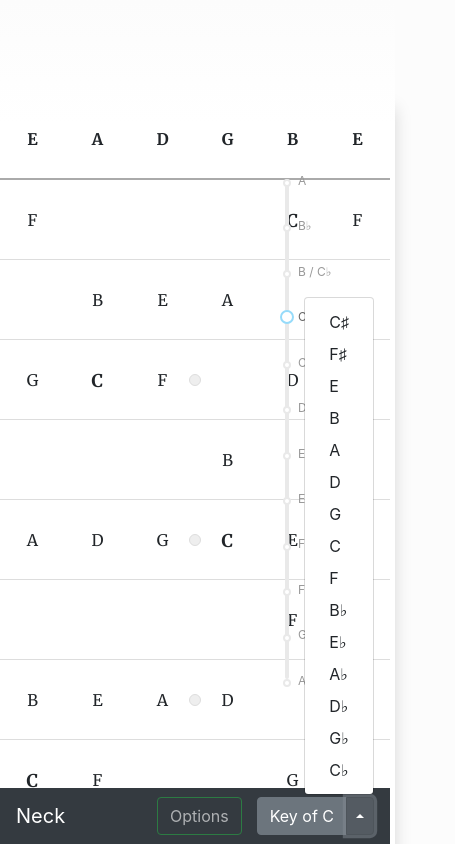
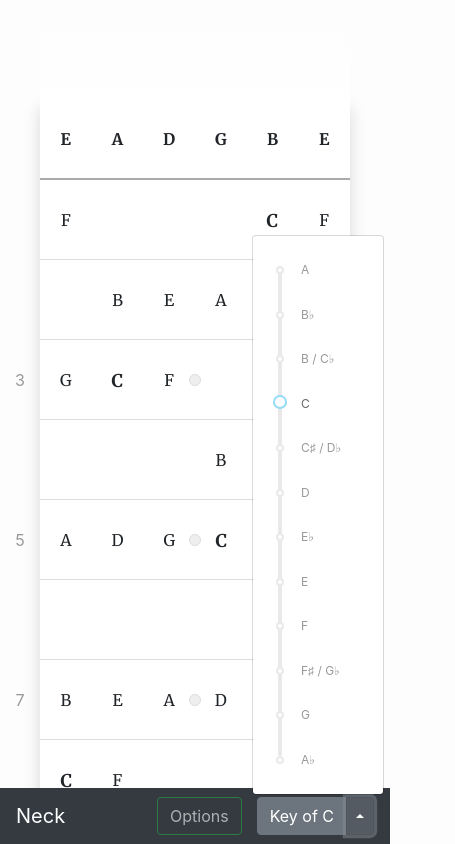
Before and after one commit to michaelasanchez/neck, a React app: page / in a window 390 px wide. Both pictures are taken after a click on the button 360 px from the left and 816 px from the top of the page. Shown: the top 844 px of the page, 455 px wide, since content can reach past the window. Built offline with nearby package versions, Linux system fonts and the light colour scheme.

Commit message:
Moved slider to drop up. Mobile fixes.

```diff
--- a/src/components/Backdrop.tsx
+++ b/src/components/Backdrop.tsx
@@ -1,5 +1,6 @@
 import * as React from 'react';
 import { IOptions } from '../models';
+import { styles } from '../shared';
 import { FretMarkers, FretNumbers } from './neck';
 
 export const ENABLE_NECK_MARKERS = true;
@@ -16,11 +17,17 @@ export const Backdrop: React.FunctionComponent<BackdropProps> = ({
 
   const neckStyles = {
     height: (numFrets + 1) * 80,
+    maxWidth: styles.neck.maxWidth,
   };
 
   const neckWithMarginStyles = {
     height: neckStyles.height + 100 * 2,
+    maxWidth: styles.neck.maxWidth,
   };
+
+  const fretMarkers = {
+    maxWidth: styles.neck.maxWidth,
+  }
 
   return (
     <>
@@ -38,7 +45,7 @@ export const Backdrop: React.FunctionComponent<BackdropProps> = ({
       </div>
       <div className="layer">
         {ENABLE_NECK_MARKERS && (
-          <div className="fretboard-markers">
+          <div className="fretboard-markers" style={fretMarkers}>
             <FretMarkers markers={markers} />
           </div>
         )}
--- a/src/components/neck/Neck.tsx
+++ b/src/components/neck/Neck.tsx
@@ -3,6 +3,7 @@ import * as React from 'react';
 import { useEffect, useState } from 'react';
 import { StringComponent } from '.';
 import { IOptions, Key, Mode, Scale } from '../../models';
+import { styles } from '../../shared';
 
 export const ENABLE_NECK_ANIMATION = true;
 
@@ -27,7 +28,7 @@ export const Neck: React.FunctionComponent<NeckProps> = ({ options }) => {
 
     // Fret Animation
     if (ENABLE_NECK_ANIMATION) {
-      const diff = nextRoot.Modified - root.Modified;
+      const diff = nextRoot?.Modified - root?.Modified;
 
       // Default to up when equidistant
       if ((diff < 0 && diff < -6) || (diff > 0 && diff < 6)) {
@@ -39,7 +40,7 @@ export const Neck: React.FunctionComponent<NeckProps> = ({ options }) => {
   }, [key, mode]);
 
   return (
-    <div className="neck">
+    <div className="neck" style={styles.neck}>
       <div className={`strings ${className}`}>
         {times(tuning.Offsets.length, (i) => (
           <StringComponent
--- a/src/components/ui/Navbar.tsx
+++ b/src/components/ui/Navbar.tsx
@@ -3,6 +3,7 @@ import * as React from 'react';
 import { Button, ButtonGroup, Dropdown } from 'react-bootstrap';
 import { Key, Keys } from '../../models/key';
 import { FretDisplayMode } from '../neck';
+import { KeySlider } from './KeySlider';
 
 export interface NavbarProps {
   musicKey: Key;
@@ -61,7 +62,10 @@ export const Navbar: React.FunctionComponent<NavbarProps> = ({
                 Key of {musicKey.Name}
               </Button>
               <Dropdown.Toggle split variant="secondary" id="dropdown-key" />
-              {renderKeyDropdownMenu()}
+              {/* {renderKeyDropdownMenu()} */}
+              <Dropdown.Menu className="dropdown-menu dropdown-menu-right">
+                <KeySlider setKey={(k: Key) => setKey(k)} />
+              </Dropdown.Menu>
             </Dropdown>
           </div>
         </form>
--- a/src/components/ui/Ui.tsx
+++ b/src/components/ui/Ui.tsx
@@ -1,9 +1,7 @@
 import * as React from 'react';
-
 import { Navbar, OptionsModal } from '.';
 import { IOptions, Key, Mode, Tuning } from '../../models';
 import { FretDisplayMode } from '../neck';
-import { KeySlider } from './KeySlider';
 
 export interface UiProps {
   options: IOptions;
@@ -53,7 +51,7 @@ export const Ui: React.FunctionComponent<UiProps> = ({
         setTuning={(t: Tuning) => setOptions({ tuning: t })}
         setMode={(m: Mode) => setOptions({ mode: m })}
       />
-      <KeySlider setKey={(k: Key) => setOptions({ key: k })} />
+      {/* <KeySlider setKey={(k: Key) => setOptions({ key: k })} /> */}
     </>
   );
 };
--- a/src/public/index.html
+++ b/src/public/index.html
@@ -3,7 +3,7 @@
     <head>
         <meta charset="UTF-8" />
         <title>Neck</title>
-        <meta name="viewport" content="width=device-width, initial-scale=1">
+        <meta name="viewport" content="width=device-width, initial-scale=1, maximum-scale=1, user-scalable=no">
     </head>
     <body>
         <main></main>
--- a/src/shared/styles.ts
+++ b/src/shared/styles.ts
@@ -1,12 +1,15 @@
 const NECK_WIDTH = 400;
-const FRET_NUMBERS_WIDTH = 60;
+const FRET_NUMBERS_WIDTH = 40;
 
 export const styles = {
   neck: {
-    width: 400
+    width: 400,
+    margin: `0 ${FRET_NUMBERS_WIDTH}px`,
+    maxWidth: `calc(100% - ${FRET_NUMBERS_WIDTH * 2}px)`,
   },
   fretNumbers: {
-    width: NECK_WIDTH + FRET_NUMBERS_WIDTH * 2,
+    maxWidth: NECK_WIDTH + FRET_NUMBERS_WIDTH * 2,
+    width: '100%'
   },
   fretNumberGroup: {
     width: FRET_NUMBERS_WIDTH,
--- a/src/style/_vars.scss
+++ b/src/style/_vars.scss
@@ -3,7 +3,7 @@
 // $debug-border-right: none; //1px solid red;
 // $debug-border-bottom: none; //1px solid red;
 
-$body-background-color:  #fcfcfc;
+$body-background-color:  #fdfdfd;
 
 // $fretboard-background-color: #fff;
 
@@ -34,7 +34,7 @@ $neck-width: 400px;
 $neck-box-shadow: 0 20px 30px -10px #00000022;
 
 /* Fretboard */
-$fretboard-background: linear-gradient(0deg, #fcfcfc, #fff 10%, #fff 90%, #fcfcfc);
+$fretboard-background: linear-gradient(0deg, $body-background-color, #fff 10%, #fff 90%, $body-background-color);
 
 /* Fretboard Markers */
 $fretboard-marker-background-color: #eee;
--- a/src/style/neck/_backdrop.scss
+++ b/src/style/neck/_backdrop.scss
@@ -60,7 +60,7 @@
     border: $fretboard-marker-border;
     border-radius: 50%;
 
-    // Space for double marker
-    margin: 0 60px;
+    // Space for double marker - 35% <- 50% -> 75%
+    margin: 0 15%;
   }
 }
--- a/src/style/neck/_neck.scss
+++ b/src/style/neck/_neck.scss
@@ -1,6 +1,4 @@
 .neck {
-  width: $neck-width;
-  max-width: 100%;
   padding: $neck-padding-vertical 0;
 
   font-family: $neck-font-family;
@@ -58,7 +56,8 @@
 
         background-color: $fret-marker-background-color;
         border: $fret-marker-border;
-        border-radius: 50%;
+        border-radius: 25%;
+        transform: rotate(45deg);
       }
     }
   }
--- a/src/style/ui/_slider.scss
+++ b/src/style/ui/_slider.scss
@@ -1,19 +1,28 @@
 .rc-slider {
-  position: absolute;
-  bottom: 40px;
-  right: 60px;
-  margin: 70px 0px;
-  height: 500px;
-}
-
-.neck {
-  // margin-right: 80px;
+  height: 490px;
 }
 
 .rc-slider-vertical {
-  width: 50px;
+  width: 90px;
 
   .rc-slider-mark {
-    top: -.6em;
+    top: -5px;
+
+    .rc-slider-mark-text {
+      padding-left: 10px;
+      text-align: left;
+      width: 80px;
+    }
   }
 }
+
+$dropdown-padding-vertical: 30px;
+$dropdown-padding-horizontal: 20px;
+
+.navbar-expand .navbar-nav .dropdown-menu {
+  height: 500px + ($dropdown-padding-vertical * 2);
+  left: unset !important;
+  right: -10px !important;
+  // right: 32px !important;
+  padding: $dropdown-padding-vertical $dropdown-padding-horizontal;
+}
```
